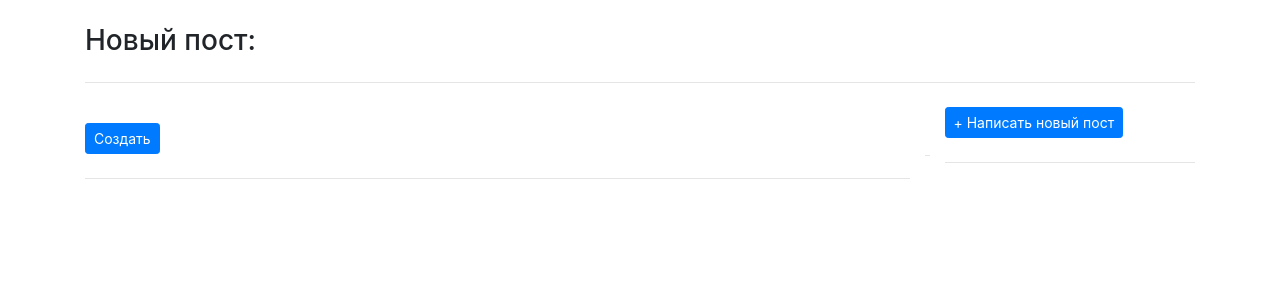
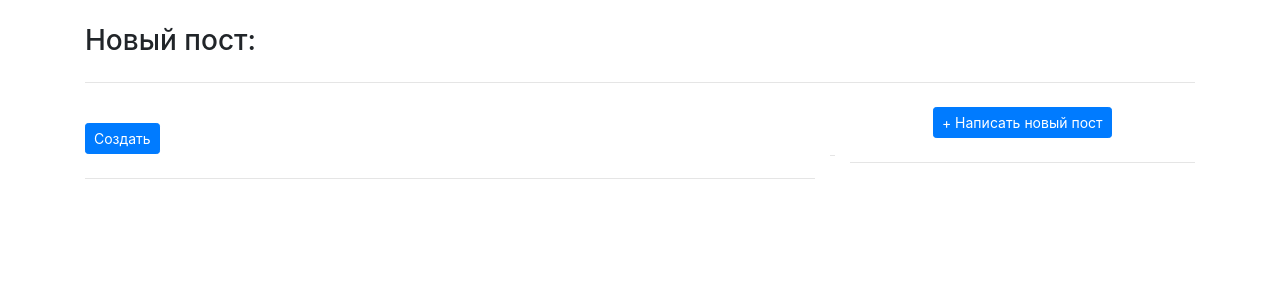
Before and after one commit to valerymamontov/flaskblog, a Python web app: template app/posts/templates/posts/create_post.html in a window 1280 px wide. Shown: the part 56-356 px from the top of the page. Run offline with Jinja, Linux system fonts and the light colour scheme; the template is opened without the code that fills it, so the values that code supplies are empty; some libraries are stand-ins or nearby versions.

Commit message:
change templates

```diff
--- a/app/posts/templates/posts/create_post.html
+++ b/app/posts/templates/posts/create_post.html
@@ -7,14 +7,14 @@
 
 
 {% block content_title %}
-    <div class="form-group col-md-12 row">Новый пост:</div>
+    <div class="form-group col-sm row">Новый пост:</div>
 {% endblock %}
 
 
 {% block content %}
 
     <form action="{{ url_for('posts.create_post') }}" method="POST">
-        <div class="form-group col-md-12 row">
+        <div class="form-group col-sm row">
 
         {% for field in myform %}
 
@@ -24,7 +24,7 @@
         {% endfor %}
 
         </div>
-        <div class="form-group col-md-12 row">
+        <div class="form-group col-sm row">
             <button type="submit" class="btn btn-primary btn-sm">Создать</button>
         </div>
     </form>
--- a/app/templates/base.html
+++ b/app/templates/base.html
@@ -78,7 +78,7 @@
 
         <!-- Content - это Grid из трёх колонок -->
         <div class="row">
-            <div class="col-lg-9">
+            <div class="col-sm-8">
 
                 {% block content %}
 
@@ -92,9 +92,11 @@
             </div>
 
             <div class="col-sm">
+                <center>
                     <a href="{{ url_for('posts.create_post') }}"
                        class="btn btn-primary btn-sm" role="button"
                        aria-pressed="true"> + Написать новый пост</a>
+                </center>
                 <hr class="my-4">
             </div>
 
```
